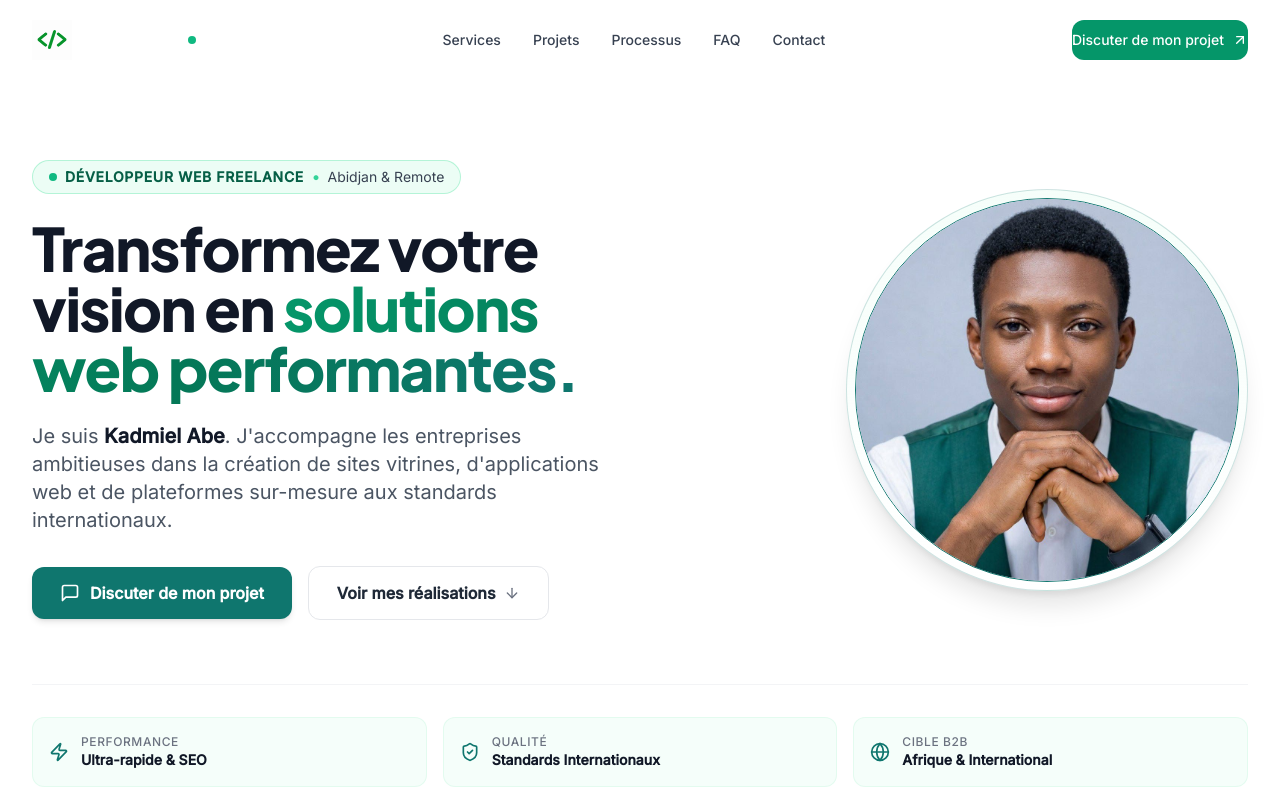
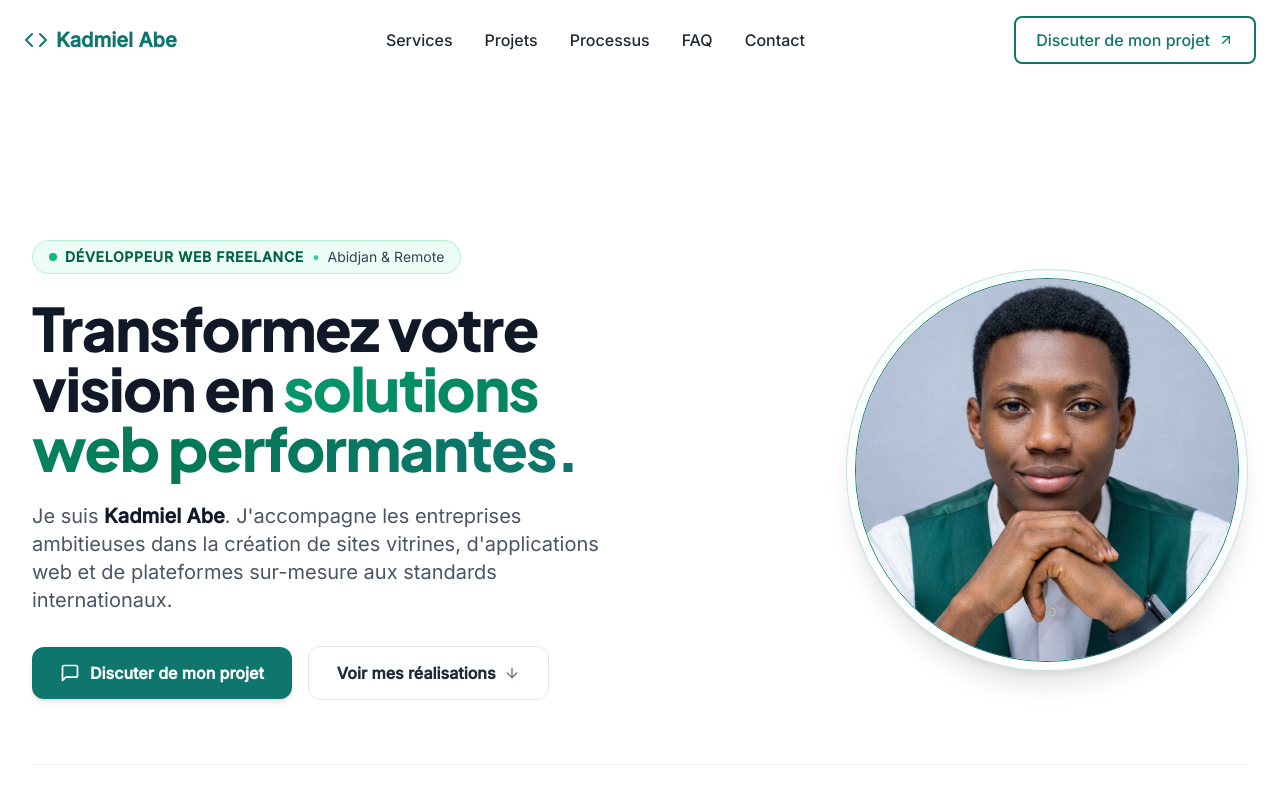
Before and after one commit to kadmiel-abe/kadmielabe, a Next.js app: page / in a window 1280 px wide. Shown: the top 796 px of the page. Built offline with nearby package versions, Linux system fonts and the light colour scheme.

Commit message:
style: mise a jour du composant Navbar selon les regles de design

```diff
--- a/components/Navbar.tsx
+++ b/components/Navbar.tsx
@@ -1,25 +1,11 @@
 "use client";
 
-import { useState, useEffect } from "react";
+import { useState } from "react";
 import { motion, AnimatePresence } from "framer-motion";
-import { Menu, X, ArrowUpRight } from "lucide-react";
-import Image from "next/image";
+import { Menu, X, ArrowUpRight, Code } from "lucide-react";
 
 export default function Navbar() {
-  const [scrolled, setScrolled] = useState(false);
   const [mobileMenuOpen, setMobileMenuOpen] = useState(false);
-
-  useEffect(() => {
-    const handleScroll = () => {
-      if (window.window.scrollY > 20) {
-        setScrolled(true);
-      } else {
-        setScrolled(false);
-      }
-    };
-    window.addEventListener("scroll", handleScroll);
-    return () => window.removeEventListener("scroll", handleScroll);
-  }, []);
 
   const navLinks = [
     { name: "Services", href: "#services" },
@@ -30,69 +16,49 @@ export default function Navbar() {
   ];
 
   return (
-    <header
-      className={`fixed top-0 left-0 right-0 z-50 transition-all duration-300 ${
-        scrolled
-          ? "bg-white/95 backdrop-blur-md border-b border-gray-100 shadow-xs py-3"
-          : "bg-transparent py-4 sm:py-5"
-      }`}
-    >
-      <div className="max-w-7xl mx-auto px-4 sm:px-6 lg:px-8 flex items-center justify-between">
-        {/* Brand logo image from /public/logo.png */}
-        <a
-          href="#"
-          className="group flex items-center gap-3 font-heading text-lg font-bold text-gray-900 tracking-tight"
-        >
-          <div className="relative h-10 w-auto min-w-[120px] sm:min-w-[140px] flex items-center">
-            <Image
-              src="/logo.png"
-              alt="Kadmiel Abe Logo"
-              width={160}
-              height={45}
-              className="h-10 w-auto object-contain transition-transform group-hover:scale-[1.02]"
-              priority
-            />
+    <header className="flex justify-between items-center w-full px-6 py-4 bg-white/80 backdrop-blur-md sticky top-0 z-50">
+      {/* Zone Logo & Nom (à gauche) */}
+      <a href="#" className="group">
+        <div className="flex items-center gap-2">
+          <Code className="w-6 h-6 text-[#0F766E]" />
+          <span className="text-xl font-bold text-[#0F766E]">Kadmiel Abe</span>
         </div>
-          <span className="hidden sm:inline-flex items-center gap-1.5 ml-1">
-            <span className="w-2 h-2 rounded-full bg-emerald-500 animate-pulse" title="Disponible pour de nouveaux projets" />
-          </span>
       </a>
 
-        {/* Desktop Navigation Links */}
+      {/* Menu de navigation (au centre) */}
       <nav className="hidden md:flex items-center gap-8">
         {navLinks.map((link) => (
           <a
             key={link.name}
             href={link.href}
-              className="text-sm font-medium text-gray-700 hover:text-emerald-600 transition-colors"
+            className="text-gray-800 hover:text-[#0F766E] transition-colors font-medium"
           >
             {link.name}
           </a>
         ))}
       </nav>
 
-        {/* Action Button */}
+      {/* Bouton CTA (à droite) */}
       <div className="hidden md:flex items-center gap-4">
         <a
           href="https://wa.me/#"
           target="_blank"
           rel="noopener noreferrer"
-            className="inline-flex items-center gap-2 bg-emerald-600 hover:bg-emerald-700 text-white text-sm font-medium px-4.5 py-2.5 rounded-xl shadow-xs hover:shadow transition-all group"
+          className="px-5 py-2.5 rounded-lg border-2 border-[#0F766E] text-[#0F766E] font-medium bg-transparent hover:bg-emerald-50 transition-all flex items-center gap-2"
         >
           <span>Discuter de mon projet</span>
-            <ArrowUpRight className="w-4 h-4 transition-transform group-hover:translate-x-0.5 group-hover:-translate-y-0.5" />
+          <ArrowUpRight className="w-4 h-4" />
         </a>
       </div>
 
-        {/* Mobile menu trigger button */}
+      {/* Mobile Menu Trigger Button */}
       <button
         onClick={() => setMobileMenuOpen(!mobileMenuOpen)}
-          className="md:hidden p-2 text-gray-700 hover:text-emerald-600 focus:outline-none focus:ring-2 focus:ring-emerald-500 rounded-lg"
+        className="md:hidden p-2 text-gray-800 hover:text-[#0F766E] focus:outline-none rounded-lg"
         aria-label="Toggle navigation menu"
       >
         {mobileMenuOpen ? <X className="w-6 h-6" /> : <Menu className="w-6 h-6" />}
       </button>
-      </div>
 
       {/* Mobile Drawer */}
       <AnimatePresence>
@@ -101,7 +67,7 @@ export default function Navbar() {
             initial={{ opacity: 0, height: 0 }}
             animate={{ opacity: 1, height: "auto" }}
             exit={{ opacity: 0, height: 0 }}
-            className="md:hidden bg-white border-b border-gray-100 px-4 pt-3 pb-6 shadow-lg"
+            className="absolute top-full left-0 right-0 md:hidden bg-white border-b border-gray-100 px-6 pt-4 pb-6 shadow-lg"
           >
             <div className="flex flex-col space-y-4">
               {navLinks.map((link) => (
@@ -109,7 +75,7 @@ export default function Navbar() {
                   key={link.name}
                   href={link.href}
                   onClick={() => setMobileMenuOpen(false)}
-                  className="text-base font-medium text-gray-700 hover:text-emerald-600 py-2 border-b border-gray-50"
+                  className="text-gray-800 hover:text-[#0F766E] transition-colors font-medium py-2 border-b border-gray-50"
                 >
                   {link.name}
                 </a>
@@ -119,7 +85,7 @@ export default function Navbar() {
                 target="_blank"
                 rel="noopener noreferrer"
                 onClick={() => setMobileMenuOpen(false)}
-                className="inline-flex items-center justify-center gap-2 bg-emerald-600 hover:bg-emerald-700 text-white text-base font-medium px-5 py-3 rounded-xl shadow-xs w-full mt-2"
+                className="px-5 py-2.5 rounded-lg border-2 border-[#0F766E] text-[#0F766E] font-medium bg-transparent hover:bg-emerald-50 transition-all flex items-center justify-center gap-2 w-full mt-2"
               >
                 <span>Discuter de mon projet</span>
                 <ArrowUpRight className="w-4 h-4" />
```
Lines whose indentation alone changed are shown as unchanged.
